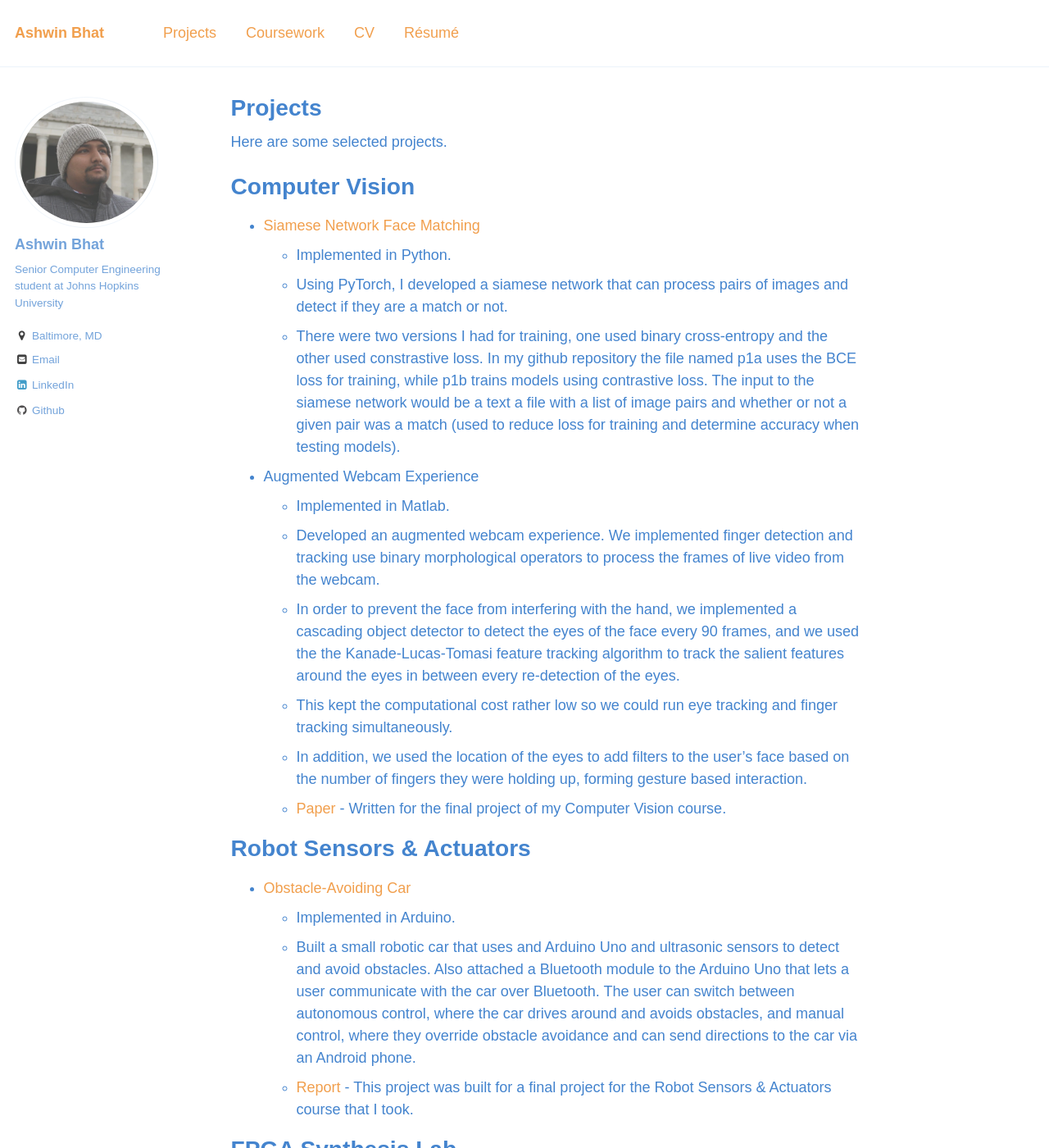
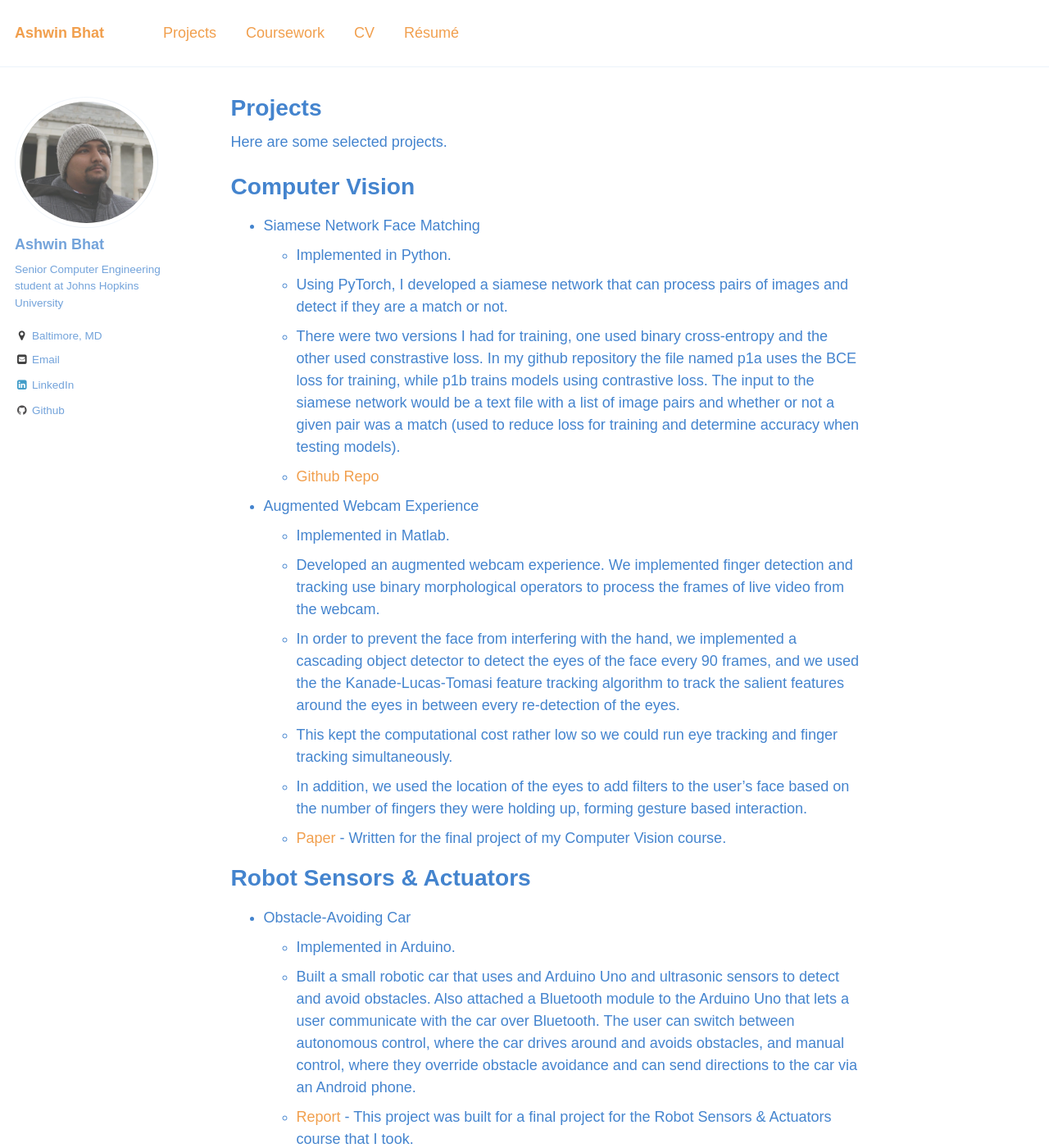
Before and after one commit to The-Shwin/the-shwin.github.io, a Jekyll site: the page built from _pages/projects.md, in a window 1280 px wide and 1400 px high. Shown: the whole window at 82% size. Built offline with Jekyll 4.4.1, drawn with Linux system fonts in a browser that asks for light colours; some web fonts are replaced; some of the changed text lies outside the part shown.

Commit message:
Update projects.md

```diff
--- a/_pages/projects.md
+++ b/_pages/projects.md
@@ -10,10 +10,11 @@
 
 Computer Vision
 ======
-* <a href="https://github.com/The-Shwin/Siamese-Face-Matching">Siamese Network Face Matching</a>
+* Siamese Network Face Matching
   * Implemented in Python.
   * Using PyTorch, I developed a siamese network that can process pairs of images and detect if they are a match or not.
-  * There were two versions I had for training, one used binary cross-entropy and the other used constrastive loss. In my github repository the file named p1a uses the BCE loss for training, while p1b trains models using contrastive loss. The input to the siamese network would be a text a file with a list of image pairs and whether or not a given pair was a match (used to reduce loss for training and determine accuracy when testing models).
+  * There were two versions I had for training, one used binary cross-entropy and the other used constrastive loss. In my github repository the file named p1a uses the BCE loss for training, while p1b trains models using contrastive loss. The input to the siamese network would be a text file with a list of image pairs and whether or not a given pair was a match (used to reduce loss for training and determine accuracy when testing models).
+  * <a href="https://github.com/The-Shwin/Siamese-Face-Matching">Github Repo</a>
 
 * Augmented Webcam Experience
   * Implemented in Matlab.
@@ -25,19 +26,21 @@
 
 Robot Sensors & Actuators
 ======
-* [Obstacle-Avoiding Car](https://github.com/mattkae/Obstabot)
+* Obstacle-Avoiding Car
   * Implemented in Arduino.
   * Built a small robotic car that uses and Arduino Uno and ultrasonic sensors to detect and avoid obstacles. Also attached a Bluetooth module to the Arduino Uno that lets a user communicate with the car over Bluetooth. The user can switch between autonomous control, where the car drives around and avoids obstacles, and manual control, where they override obstacle avoidance and can send directions to the car via an Android phone.
   * [Report](https://theshwin.com/files/rsaproject.pdf) - This project was built for a final project for the Robot Sensors & Actuators course that I took.
+  * [Github Repo](https://github.com/mattkae/Obstabot)
 
 FPGA Synthesis Lab
 ======
-* [FPGA-based Logic Analyzer](https://github.com/The-Shwin/FPGA-LogicAnalyzer)
+* FPGA-based Logic Analyzer
   * Implemented in VHDL.
   * This project was done for my FPGA Synthesis Lab course.
   * By instantiating RAM, I used my FPGA to analyze signals. In the project, I read signals from a PIC microcontroller, but this can be extended to read external and internal signals by adjusting the .ucf file.
   * The RAM was necessary in order to sample enough of a signal to actually see what it was doing.
   * In the part, that I have on github, I have multiplied the FPGA internal clock by 4. This allows the logic analyzer to properly sample signals with higher frequencies. I haven't uploaded the other parts because this was a class assignment.
+  * [Github Repo](https://github.com/The-Shwin/FPGA-LogicAnalyzer)
 
 Independent Study/Research at JHU LCSR: Autonomous Systems, Control, and Optimization Lab
 ======
```
